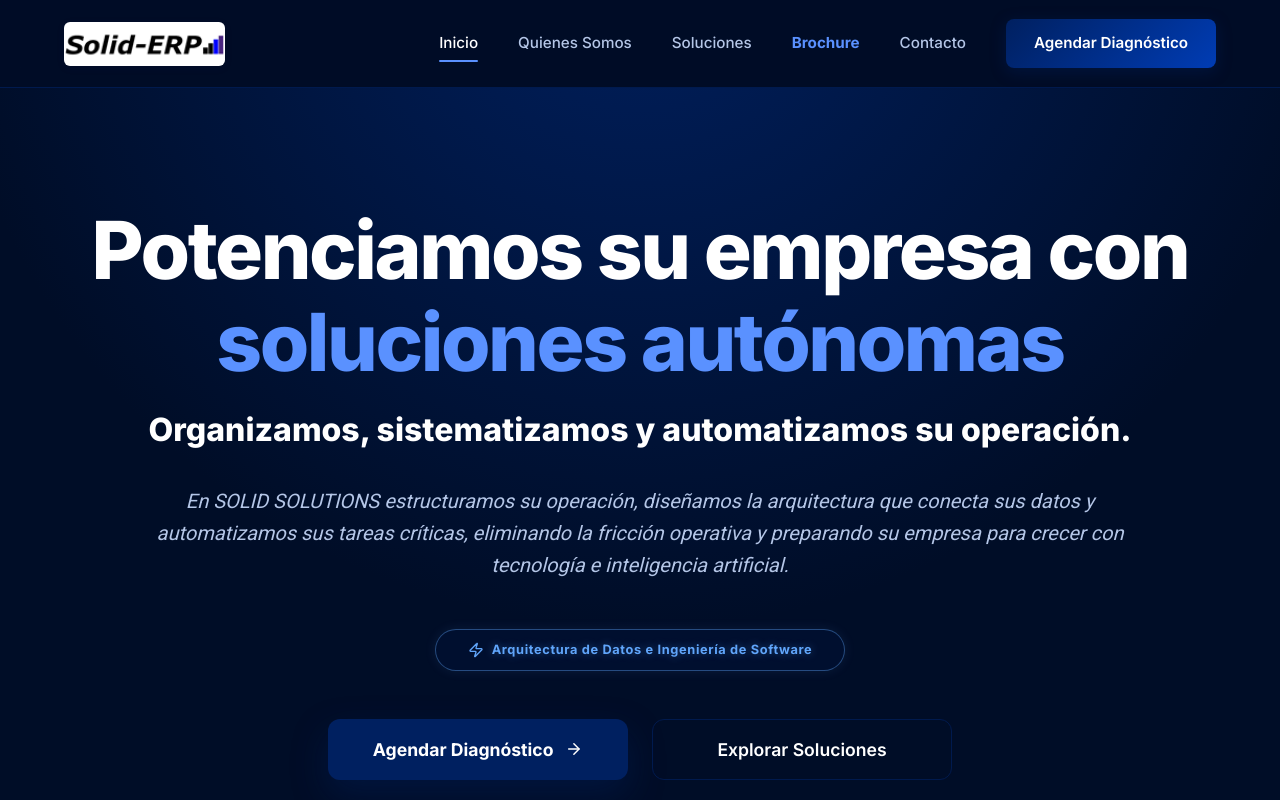
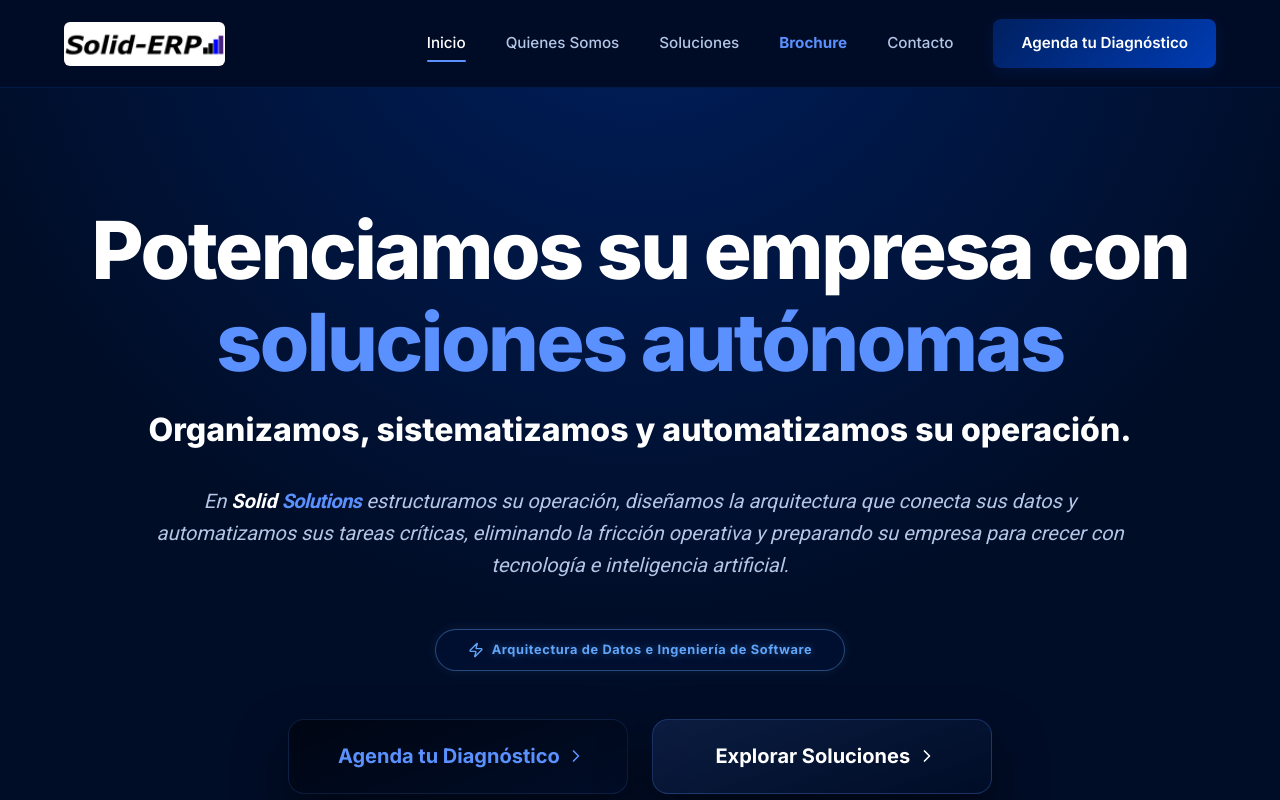
Before and after one commit to LuisRojas0923/Landing-Page-SOLID, a React (Vite) app: page / in a window 1280 px wide. Shown: the top 800 px of the page. Built offline with nearby package versions, Linux system fonts and the light colour scheme.

Commit message:
UI: Hero CTA refinement, brand styling and global text update to 'Agenda tu Diagnóstico'

```diff
--- a/src/layouts/CorporateLayout.jsx
+++ b/src/layouts/CorporateLayout.jsx
@@ -25,7 +25,7 @@ const CorporateLayout = () => {
                     <NavLink to="/brochure" className={({ isActive }) => isActive ? 'nav-active nav-brochure' : 'nav-brochure'}>Brochure</NavLink>
                     <NavLink to="/contact" className={({ isActive }) => isActive ? 'nav-active' : ''}>Contacto</NavLink>
                     <Link to="/contact" className="btn-consultancy">
-                        Agendar Diagnóstico
+                        Agenda tu Diagnóstico
                     </Link>
                 </div>
 
@@ -45,7 +45,7 @@ const CorporateLayout = () => {
                     <NavLink to="/brochure" className={({ isActive }) => isActive ? 'mobile-active' : ''} onClick={() => setIsMenuOpen(false)}>Brochure</NavLink>
                     <NavLink to="/contact" className={({ isActive }) => isActive ? 'mobile-active' : ''} onClick={() => setIsMenuOpen(false)}>Contacto</NavLink>
                     <Link to="/contact" className="btn-consultancy" onClick={() => setIsMenuOpen(false)}>
-                        Agendar Diagnóstico
+                        Agenda tu Diagnóstico
                     </Link>
                 </div>
             </nav>
--- a/src/pages/Brochure.jsx
+++ b/src/pages/Brochure.jsx
@@ -104,7 +104,7 @@ const slides = [
             "Automatización Real: Desde RPA hasta ERP propio.",
             "Sin fricción: Lenguaje claro para gerencia."
         ],
-        cta: "Agendar Diagnóstico",
+        cta: "Agenda tu Diagnóstico",
         accent: "var(--deep-navy-800)"
     }
 ];
--- a/src/pages/DesignSystem.jsx
+++ b/src/pages/DesignSystem.jsx
@@ -89,7 +89,7 @@ const DesignSystem = () => {
                 <section className="ds-section">
                     <h2 className="ds-section-title">Botones</h2>
                     <div className="ds-buttons">
-                        <a href="#btns" className="btn-consultancy">Agendar Diagnóstico</a>
+                        <a href="#btns" className="btn-consultancy">Agenda tu Diagnóstico</a>
                         <button type="button" className="ds-btn ds-btn-primary">Primario (deep-navy-800)</button>
                         <button type="button" className="ds-btn ds-btn-outline">Outline</button>
                         <button type="button" className="ds-btn ds-btn-ghost">Ghost</button>
--- a/src/pages/Home.css
+++ b/src/pages/Home.css
@@ -1253,3 +1253,103 @@ ul.window-inner-list {
         white-space: normal;
     }
 }
+
+/* =============================================
+   HERO CTA WINDOW: Premium Mac Aesthetic
+   ============================================= */
+
+.cta-window {
+    width: 100%;
+    max-width: 340px;
+    padding: 1rem 1.25rem;
+    border-radius: 16px;
+    background: linear-gradient(160deg, var(--deep-navy-100), rgba(0, 13, 39, 0.6));
+    border: 1px solid rgba(90, 145, 255, 0.15);
+    box-shadow: 0 25px 50px rgba(0, 0, 0, 0.5);
+    position: relative;
+    overflow: hidden;
+    transition: all 1.0s cubic-bezier(0.175, 0.885, 0.32, 1.275);
+    cursor: pointer;
+    display: flex;
+    justify-content: center;
+    align-items: center;
+    text-align: center;
+    min-height: 75px;
+}
+
+.cta-window::before {
+    content: '';
+    position: absolute;
+    top: 0;
+    left: 0;
+    right: 0;
+    height: 2px;
+    background: linear-gradient(90deg, transparent, var(--deep-navy-600), transparent);
+    opacity: 0;
+    transition: opacity 0.3s ease;
+}
+
+.cta-window:hover {
+    transform: translateY(-8px);
+    border-color: rgba(90, 145, 255, 0.3);
+    box-shadow: 0 30px 60px rgba(7, 90, 255, 0.12);
+}
+
+.cta-window:hover::before {
+    opacity: 0.6;
+}
+
+.cta-window .mac-header {
+    margin-bottom: 1.2rem;
+}
+
+.cta-window .vertical-items {
+    margin-bottom: 1.5rem !important;
+    gap: 0.8rem !important;
+    list-style: none;
+    padding: 0;
+}
+
+.cta-window .vertical-item {
+    font-size: 0.9rem !important;
+    color: rgba(180, 210, 240, 0.8) !important;
+    font-style: normal !important;
+    display: flex;
+    align-items: center;
+    gap: 0.6rem;
+}
+
+.cta-window .primary-cta-button {
+    background: none;
+    border: none;
+    color: #fff;
+    cursor: pointer;
+    display: flex;
+    align-items: center;
+    gap: 0.75rem;
+    font-weight: 700;
+    font-size: 1.15rem;
+    padding: 0;
+    transition: gap 0.2s ease;
+}
+
+.cta-window .primary-cta-button:hover {
+    gap: 0.75rem;
+}
+
+.cta-window-alt {
+    background: linear-gradient(160deg, rgba(90, 145, 255, 0.12), rgba(0, 13, 39, 0.85)) !important;
+    border-color: rgba(90, 145, 255, 0.25) !important;
+}
+
+.cta-window-alt:hover {
+    border-color: var(--deep-navy-800) !important;
+    box-shadow: 0 30px 60px rgba(90, 145, 255, 0.15) !important;
+}
+
+@media (max-width: 768px) {
+    .cta-window {
+        max-width: 100%;
+        margin-bottom: 2rem;
+    }
+}
--- a/src/pages/Home.jsx
+++ b/src/pages/Home.jsx
@@ -132,7 +132,7 @@ const Home = () => {
                         fontStyle: 'italic',
                         fontFamily: "'Roboto', sans-serif"
                     }}>
-                        En SOLID SOLUTIONS estructuramos su operación, diseñamos la arquitectura que conecta sus datos y automatizamos sus tareas críticas, eliminando la fricción operativa y preparando su empresa para crecer con tecnología e inteligencia artificial.
+                        En <span className="method-title" style={{ fontSize: 'inherit', display: 'inline', margin: 0 }}>Solid</span> <span className="vertical-tagline" style={{ fontSize: 'inherit', display: 'inline', color: 'var(--deep-navy-800)', fontWeight: 800 }}>Solutions</span> estructuramos su operación, diseñamos la arquitectura que conecta sus datos y automatizamos sus tareas críticas, eliminando la fricción operativa y preparando su empresa para crecer con tecnología e inteligencia artificial.
                     </p>
 
                     <div className="luxe-badge" style={{
@@ -158,51 +158,37 @@ const Home = () => {
                         flexWrap: 'wrap',
                         width: '100%'
                     }}>
-                        <motion.button
-                            whileHover={{ scale: 1.05 }}
-                            whileTap={{ scale: 0.95 }}
+                        <motion.div
+                            className="mac-window cta-window"
+                            initial={{ opacity: 0, y: 20 }}
+                            animate={{ opacity: 1, y: 0 }}
+                            whileHover={{ y: -8 }}
+                            transition={{ duration: 1.0, ease: [0.175, 0.885, 0.32, 1.275], delay: 0.2 }}
                             onClick={() => navigate('/contact')}
-                            style={{
-                                backgroundColor: 'var(--deep-navy-500)',
-                                color: 'white',
-                                padding: 'clamp(1rem, 2.5vw, 1.2rem) clamp(2rem, 5vw, 2.8rem)',
-                                borderRadius: '12px',
-                                fontSize: 'clamp(0.95rem, 2.5vw, 1.1rem)',
-                                fontWeight: '700',
-                                border: 'none',
-                                display: 'flex',
-                                alignItems: 'center',
-                                gap: '0.75rem',
-                                boxShadow: '0 15px 35px rgba(0, 32, 96, 0.4)',
-                                cursor: 'pointer',
-                                whiteSpace: 'nowrap',
-                                width: '100%',
-                                maxWidth: '300px',
-                                justifyContent: 'center'
-                            }}
                         >
-                            Agendar Diagnóstico <ArrowRight size={20} />
-                        </motion.button>
-                        <motion.button
-                            whileHover={{ background: 'rgba(255,255,255,0.05)' }}
+
+                            <button
+                                className="vertical-cta"
+                                style={{ paddingLeft: '0.5rem', fontSize: '1.25rem' }}
+                            >
+                                Agenda tu Diagnóstico <ChevronRight size={20} />
+                            </button>
+                        </motion.div>
+                        <motion.div
+                            className="mac-window cta-window cta-window-alt"
+                            initial={{ opacity: 0, y: 20 }}
+                            animate={{ opacity: 1, y: 0 }}
+                            whileHover={{ y: -8 }}
+                            transition={{ duration: 1.0, ease: [0.175, 0.885, 0.32, 1.275], delay: 0.3 }}
                             onClick={() => navigate('/solutions')}
-                            style={{
-                                backgroundColor: 'transparent',
-                                color: 'white',
-                                padding: 'clamp(1rem, 2.5vw, 1.2rem) clamp(2rem, 5vw, 2.8rem)',
-                                borderRadius: '12px',
-                                fontSize: 'clamp(0.95rem, 2.5vw, 1.1rem)',
-                                fontWeight: '600',
-                                border: '1px solid var(--deep-navy-400)',
-                                cursor: 'pointer',
-                                whiteSpace: 'nowrap',
-                                width: '100%',
-                                maxWidth: '300px',
-                                justifyContent: 'center'
-                            }}
                         >
-                            Explorar Soluciones
-                        </motion.button>
+                            <button
+                                className="vertical-cta"
+                                style={{ paddingLeft: '0.5rem', fontSize: '1.25rem', color: '#fff' }}
+                            >
+                                Explorar Soluciones <ChevronRight size={20} />
+                            </button>
+                        </motion.div>
                     </div>
                 </motion.div>
             </section>
--- a/src/pages/RPASolutions.jsx
+++ b/src/pages/RPASolutions.jsx
@@ -227,7 +227,7 @@ const RPASolutions = () => {
                         gap: '1rem'
                     }}
                 >
-                    Agendar Diagnóstico RPA <ArrowRight size={20} />
+                    Agenda tu Diagnóstico RPA <ArrowRight size={20} />
                 </motion.button>
             </section>
         </div>
```
